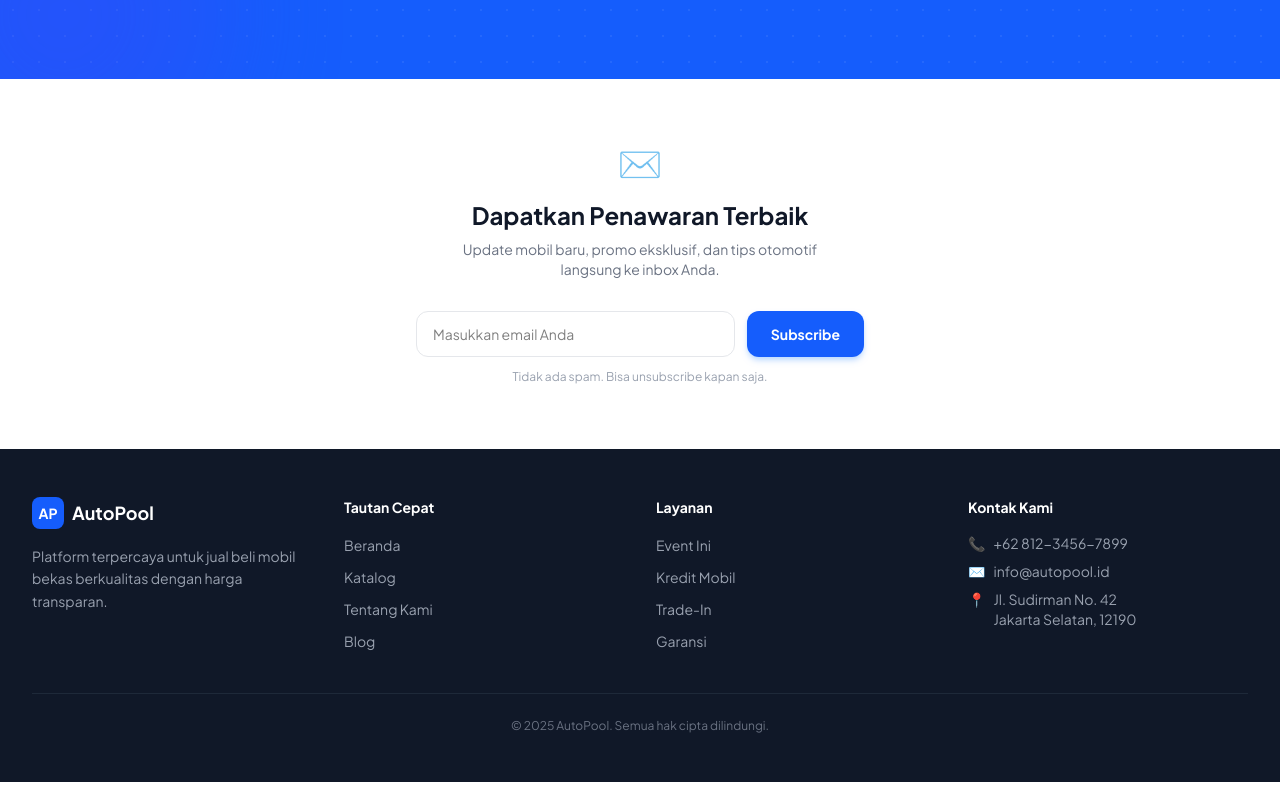
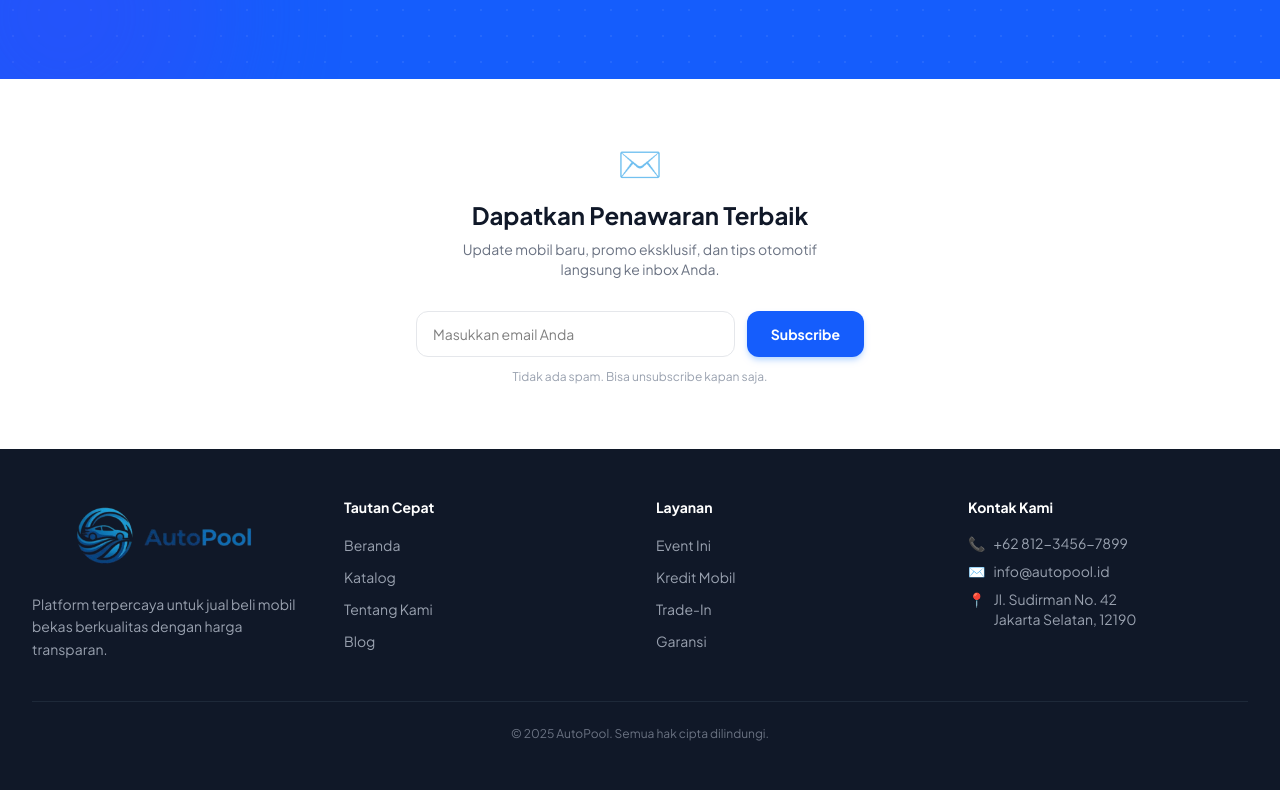
Before and after one commit to muhammadhanifalhazmi/autopool, a React (Vite) app: page / in a window 1280 px wide. Shown: the part 4483-5273 px from the top of the page. Built offline with nearby package versions, Linux system fonts and the light colour scheme.

Commit message:
tambahkan logo ke footer

```diff
--- a/src/components/Footer.jsx
+++ b/src/components/Footer.jsx
@@ -28,10 +28,9 @@ export default function Footer() {
           {/* Brand */}
           <div className="lg:col-span-1">
             <Link to="/" className="flex items-center gap-2 mb-4">
-              <div className="w-8 h-8 bg-blue-600 rounded-lg flex items-center justify-center">
-                <span className="text-white font-bold text-sm">AP</span>
+              <div className="w-65 h-20 rounded-lg flex items-center justify-center">
+                <img src="assets/logo.png" alt="AutoPool Logo" />
               </div>
-              <span className="font-bold text-white text-lg">AutoPool</span>
             </Link>
             <p className="text-sm leading-relaxed text-gray-400">
               Platform terpercaya untuk jual beli mobil bekas berkualitas dengan
```
